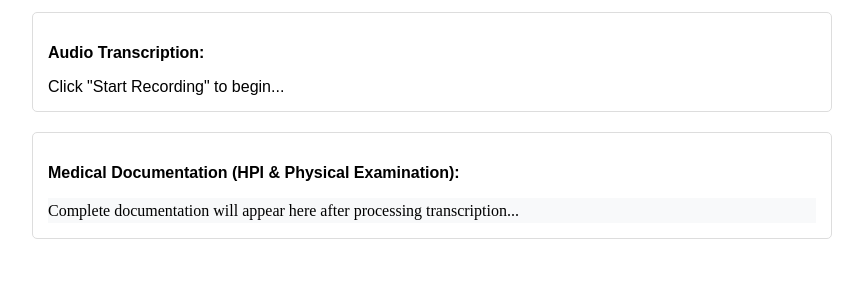
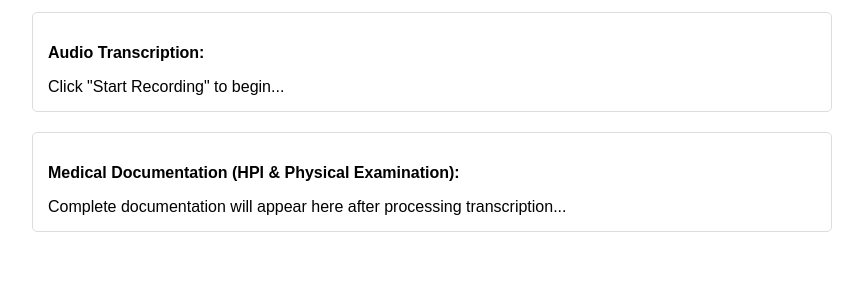
Before and after one commit to Kire117/AI-Powered-Scribing-Web-App, a Flask app: page / in a window 1280 px wide. Shown: the part 204-504 px from the top of the page, without its empty margins (208-1071 px from the left). Run offline with Flask 3, Linux system fonts and the light colour scheme.

Commit message:
fixed ui

```diff
--- a/templates/index.html
+++ b/templates/index.html
@@ -74,7 +74,7 @@
 
     <div class="result-section">
         <p><strong>Medical Documentation (HPI & Physical Examination):</strong></p>
-        <div id="result" class="clinical-report">Complete documentation will appear here after processing transcription...</div>
+        <div id="result">Complete documentation will appear here after processing transcription...</div>
     </div>
 
     <script>
```
